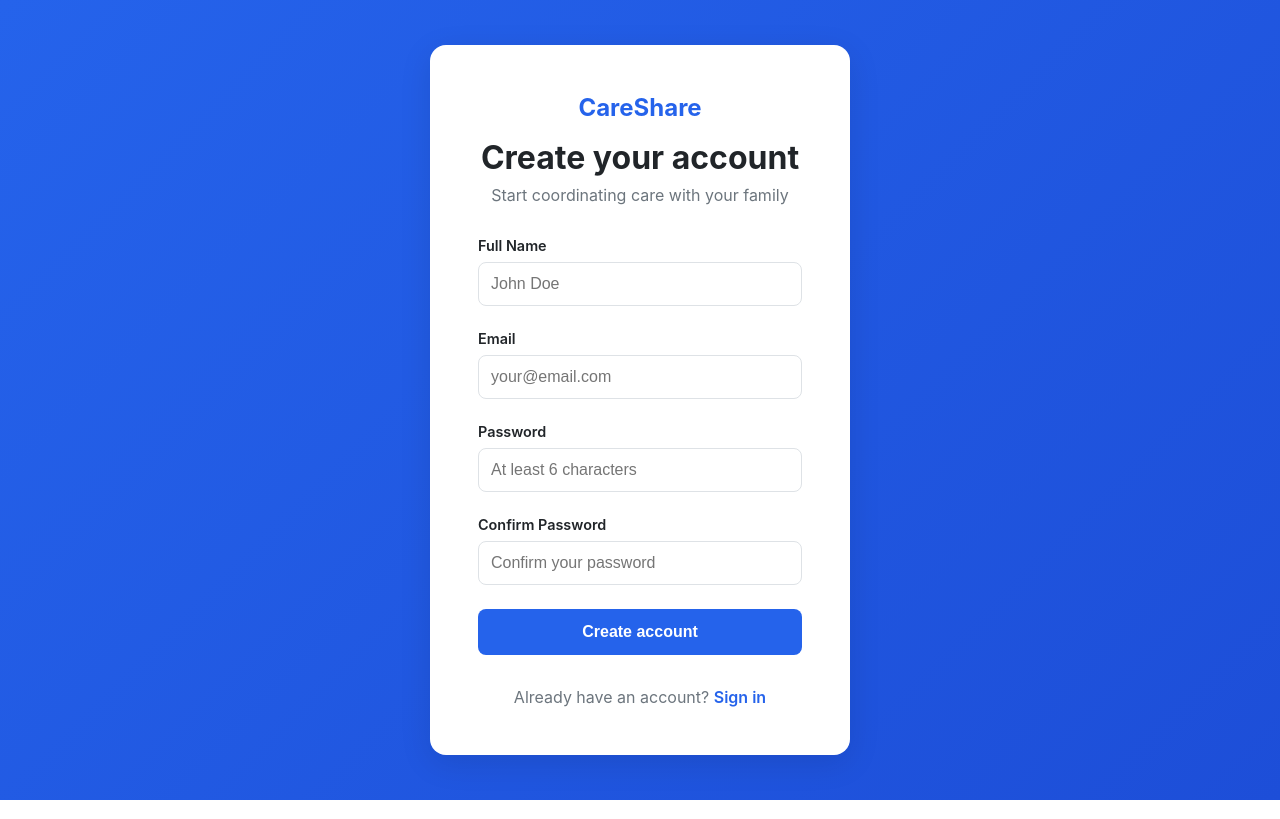
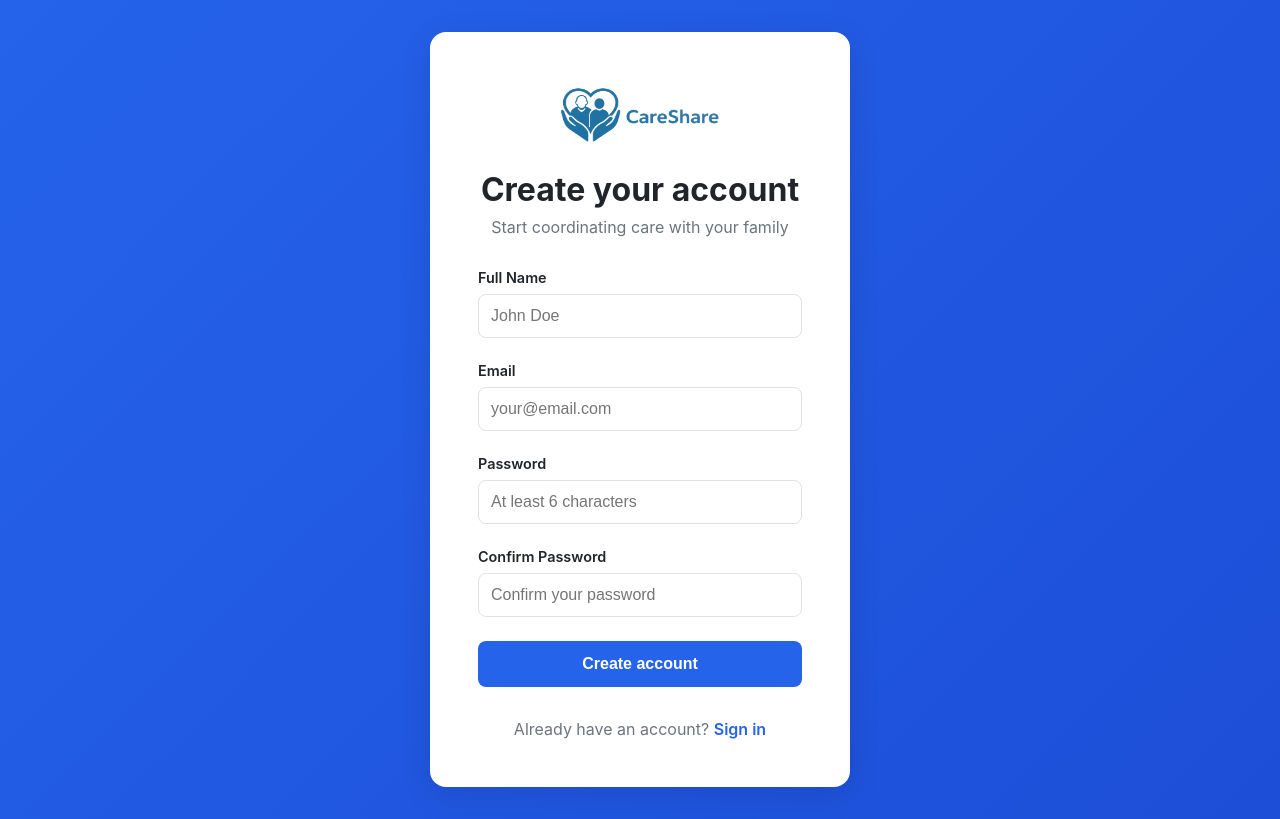
Before and after one commit to EjMackSPD/careshare, a Next.js app: page /signup in a window 1280 px wide. Built offline with nearby package versions, Linux system fonts and the light colour scheme.

Commit message:
Update signup page to use CareShare PNG logo instead of text

```diff
--- a/app/signup/page.tsx
+++ b/app/signup/page.tsx
@@ -3,6 +3,7 @@
 import { useState } from 'react'
 import { useRouter } from 'next/navigation'
 import Link from 'next/link'
+import Image from 'next/image'
 import styles from './page.module.css'
 
 export default function Signup() {
@@ -67,7 +68,15 @@ export default function Signup() {
     <div className={styles.container}>
       <div className={styles.signupBox}>
         <div className={styles.header}>
-          <Link href="/" className={styles.logo}>CareShare</Link>
+          <Link href="/" className={styles.logo}>
+            <Image
+              src="/careshare-logo.png"
+              alt="CareShare Logo"
+              width={180}
+              height={68}
+              priority
+            />
+          </Link>
           <h1>Create your account</h1>
           <p>Start coordinating care with your family</p>
         </div>
```
